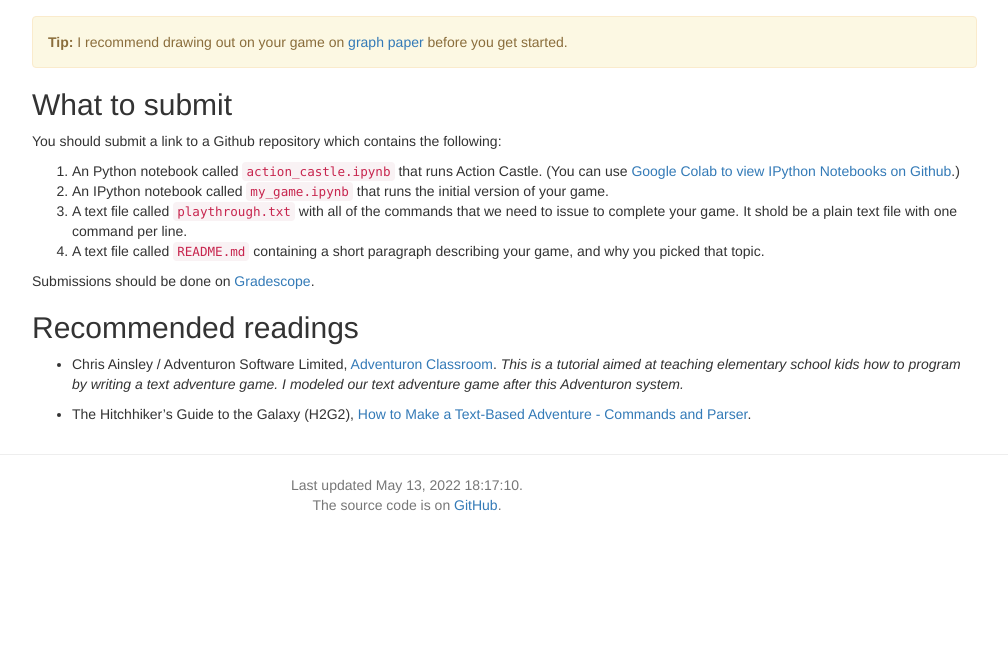
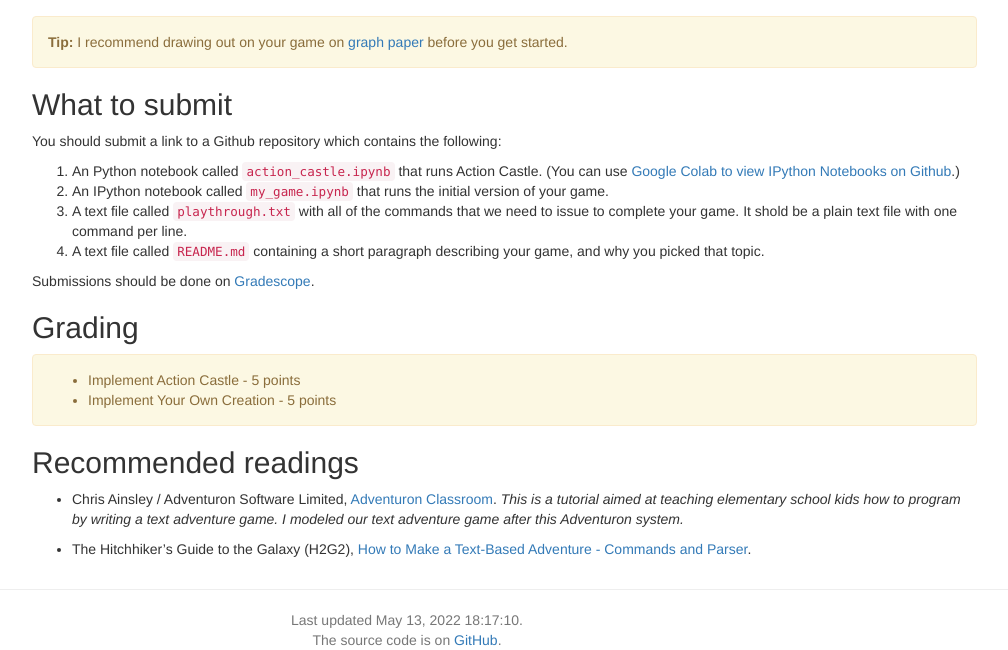
Before and after one commit to interactive-fiction-class/interactive-fiction-class.github.io, a Jekyll site: the page built from homeworks/text-adventure-game/text-adventure-game.md, in a window 1280 px wide and 900 px high, scrolled down 2481 px, cut to the strip 250-900 px from the top of the window. Shown: the whole strip, without its empty margins (233-1241 px from the left). Built offline with Jekyll 4.4.1, drawn with Linux system fonts in a browser that asks for light colours; nearby versions of some CDN libraries; formulas are drawn with MathJax 3; a script that is not in the unit is left out; before the commit the page ends 3246 px from its top, so only the background shows below that.

Commit message:
Added rubric

```diff
--- a/homeworks/text-adventure-game/text-adventure-game.md
+++ b/homeworks/text-adventure-game/text-adventure-game.md
@@ -185,6 +185,12 @@
 
 Submissions should be done on [Gradescope]({{page.submission_link}}).
 
+## Grading
+<div class="alert alert-warning" markdown="1">
+* Implement Action Castle - 5 points
+* Implement Your Own Creation - 5 points
+</div>
+
 {% if page.readings %}
 ## Recommended readings
 {% for reading in page.readings %}
```
